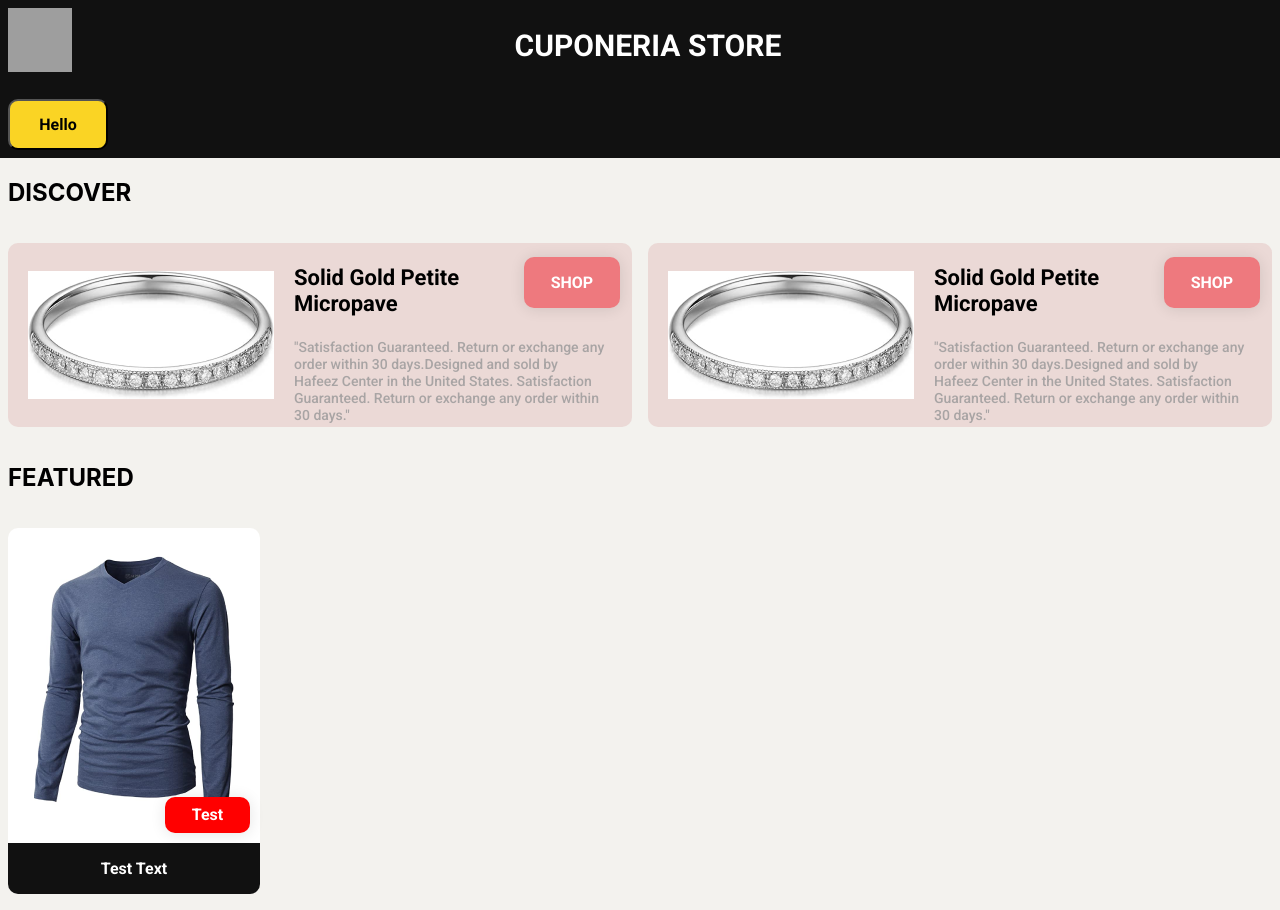
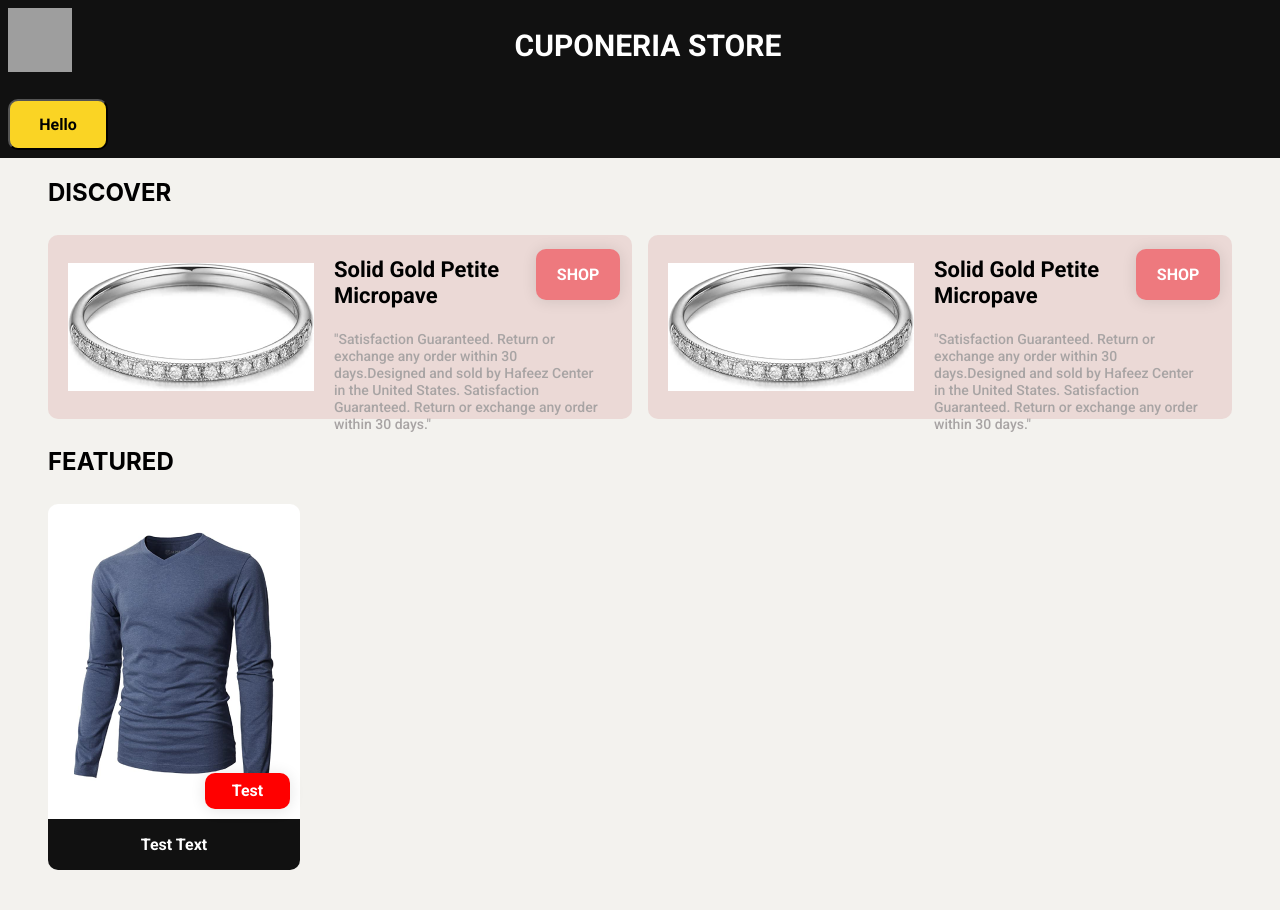
Before and after one commit to renatolinsjr/frontend-challenge-cuponeria, a React (Create React App) app: page / in a window 1280 px wide. Built offline with nearby package versions, Linux system fonts and the light colour scheme; grey boxes are pictures that could not be loaded.

Commit message:
Update IndexPage to display grid
Refactored to the page use display grid

```diff
--- a/src/App.css
+++ b/src/App.css
@@ -2,6 +2,9 @@
 
 body {
   margin: 0;
+  padding: 0;
+  overflow-x: hidden;
+  background: #f3f2ee;
   font-family: -apple-system, BlinkMacSystemFont, "Segoe UI", "Roboto", "Oxygen",
     "Ubuntu", "Cantarell", "Fira Sans", "Droid Sans", "Helvetica Neue",
     sans-serif;
--- a/src/pages/IndexPage/index.tsx
+++ b/src/pages/IndexPage/index.tsx
@@ -10,7 +10,23 @@ import StyledPage from "./style";
 
 function IndexPage() {
   return (
-    <StyledPage>
+    <StyledPage
+      style={{
+        width: "100vw",
+        height: "100vh",
+        display: "grid",
+        gridTemplateAreas: `
+        "header     header      header      header"
+        ".          .           .           ."
+        ".          discover    discover    ."
+        ".          .           .           ."
+        ".          featured    featured    ."
+        `,
+        gridTemplateRows: "6fr 1fr 6fr 2fr 6fr",
+        gridTemplateColumns: "1fr 15fr 15fr 1fr",
+        gridRowGap: 0,
+      }}
+    >
       <header>
         <div>
           <img src="./image/logo.png" alt="Logo Cuponeria" />
--- a/src/pages/IndexPage/style.tsx
+++ b/src/pages/IndexPage/style.tsx
@@ -9,6 +9,7 @@ const StyledPage = styled.div`
     background: #111111;
     display: flex;
     flex-direction: column;
+    grid-area: header;
 
     div:first-child {
       display: flex;
@@ -45,8 +46,11 @@ const StyledPage = styled.div`
     margin-left: 0.5rem;
   }
 
+  .sectionProductCard {
+    grid-area: discover;
+  }
+
   .sectionProductCard > div {
-    padding: 0.5rem 0;
     display: flex;
     flex-direction: row;
   }
@@ -55,10 +59,14 @@ const StyledPage = styled.div`
     margin: 0.5rem;
   }
 
+  .sectionFeaturedCard {
+    grid-area: featured;
+  }
+
   .sectionFeaturedCard > div {
-    padding: 0.5rem 0;
     display: flex;
     flex-direction: row;
+    margin-bottom: 2rem;
   }
 
   .sectionFeaturedCard > div > div {
```
